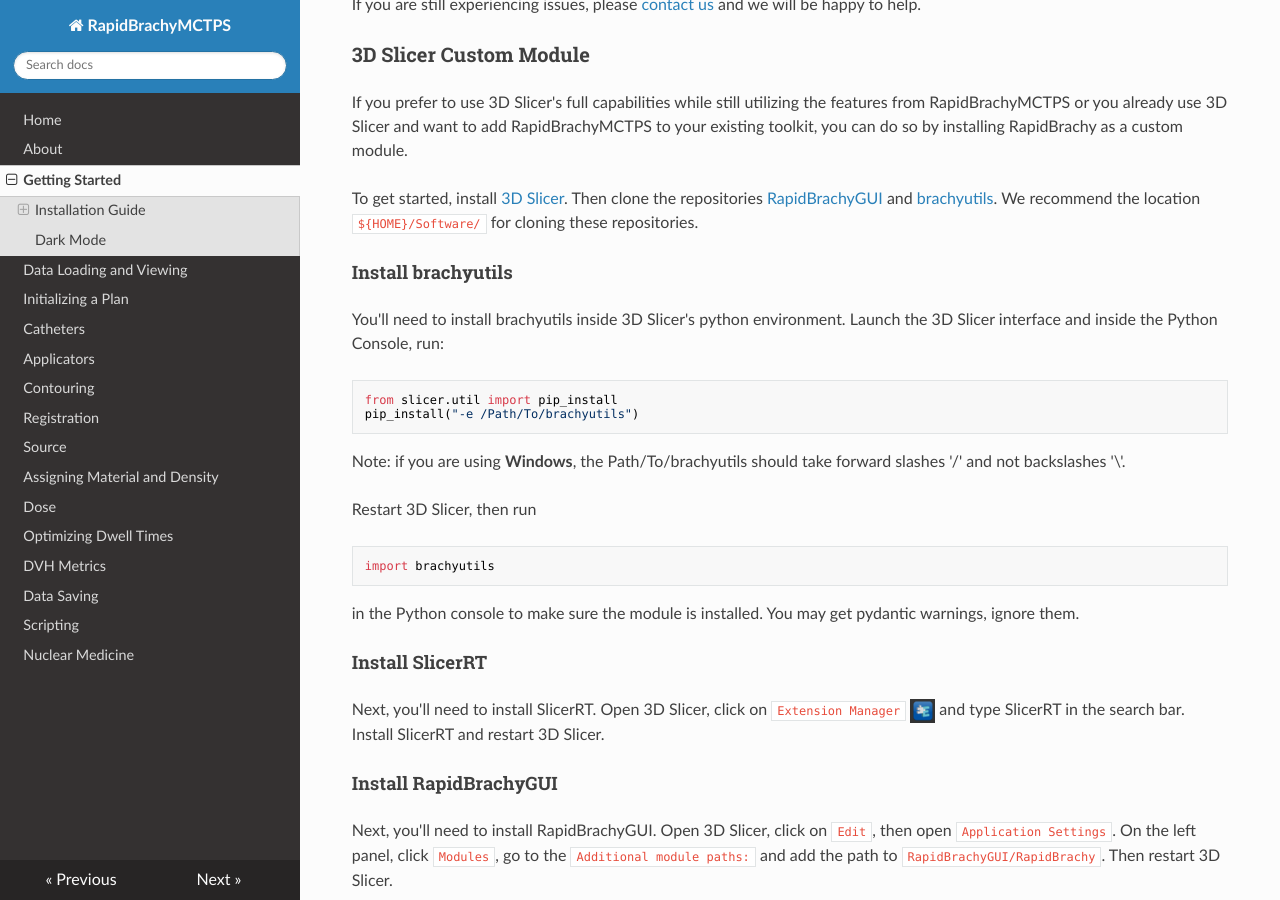
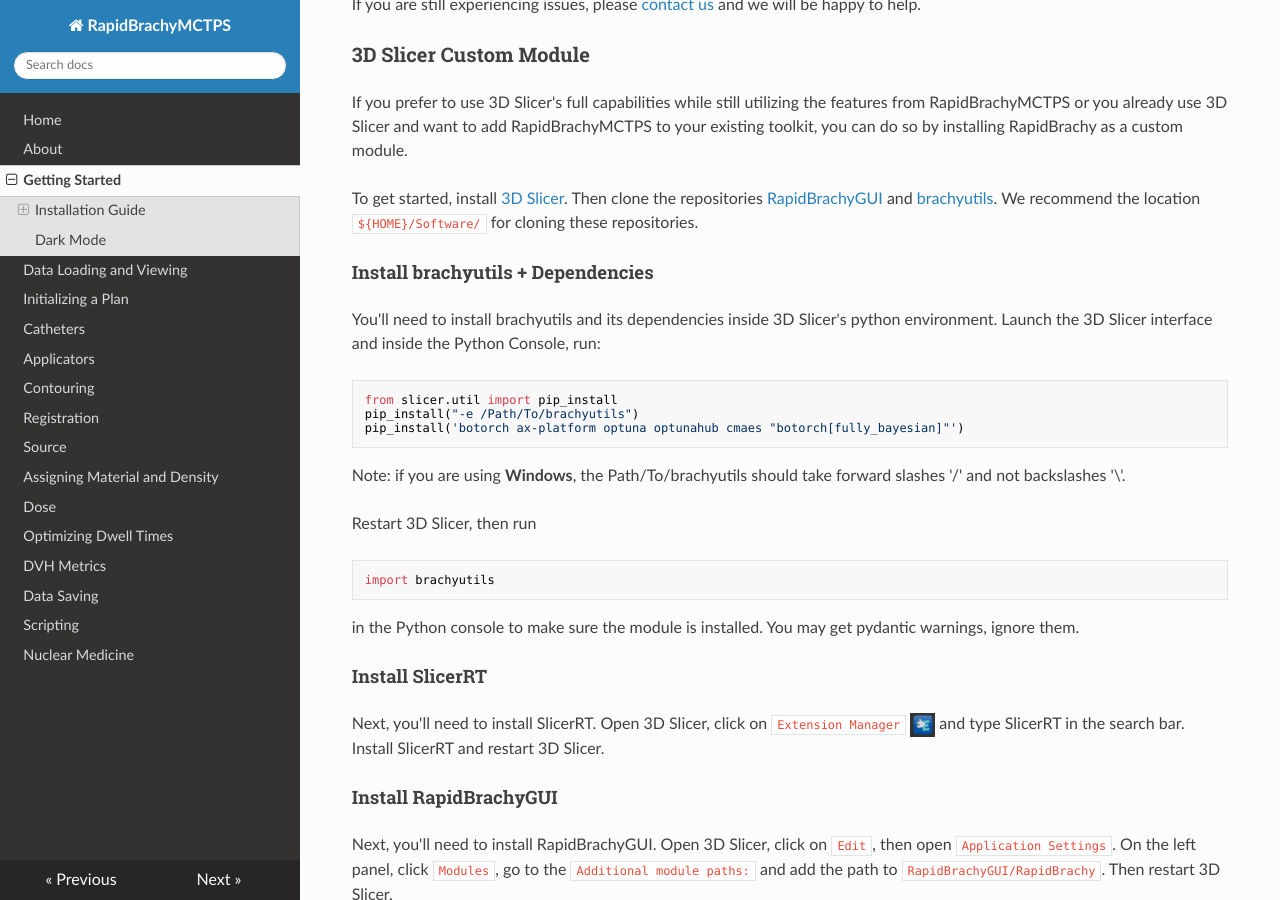
Before and after one commit to engerlab/RapidBrachyMCTPS_Documentation, an MkDocs documentation site: the page built from docs/installation.md, in a window 1280 px wide and 900 px high, scrolled down 970 px. Built offline with MkDocs 1.6.1, drawn with Linux system fonts in a browser that asks for light colours; nearby versions of some CDN libraries.

Commit message:
Installation update to include torch

````diff
--- a/docs/installation.md
+++ b/docs/installation.md
@@ -37,11 +37,12 @@ If you prefer to use 3D Slicer's full capabilities while still utilizing the fea
 
 To get started, install [3D Slicer](https://www.slicer.org/). Then clone the repositories [RapidBrachyGUI](https://github.com/engerlab/RapidBrachyGUI.git) and [brachyutils](https://github.com/engerlab/brachyutils). We recommend the location `${HOME}/Software/` for cloning these repositories.
 
-#### Install brachyutils
-You'll need to install brachyutils inside 3D Slicer's python environment. Launch the 3D Slicer interface and inside the Python Console, run:
+#### Install brachyutils + Dependencies
+You'll need to install brachyutils and its dependencies inside 3D Slicer's python environment. Launch the 3D Slicer interface and inside the Python Console, run:
 ```python
 from slicer.util import pip_install
 pip_install("-e /Path/To/brachyutils")
+pip_install('botorch ax-platform optuna optunahub cmaes "botorch[fully_bayesian]"')
 ```
 Note: if you are using **Windows**, the Path/To/brachyutils should take forward slashes '/' and not backslashes '\\'.
 
````
